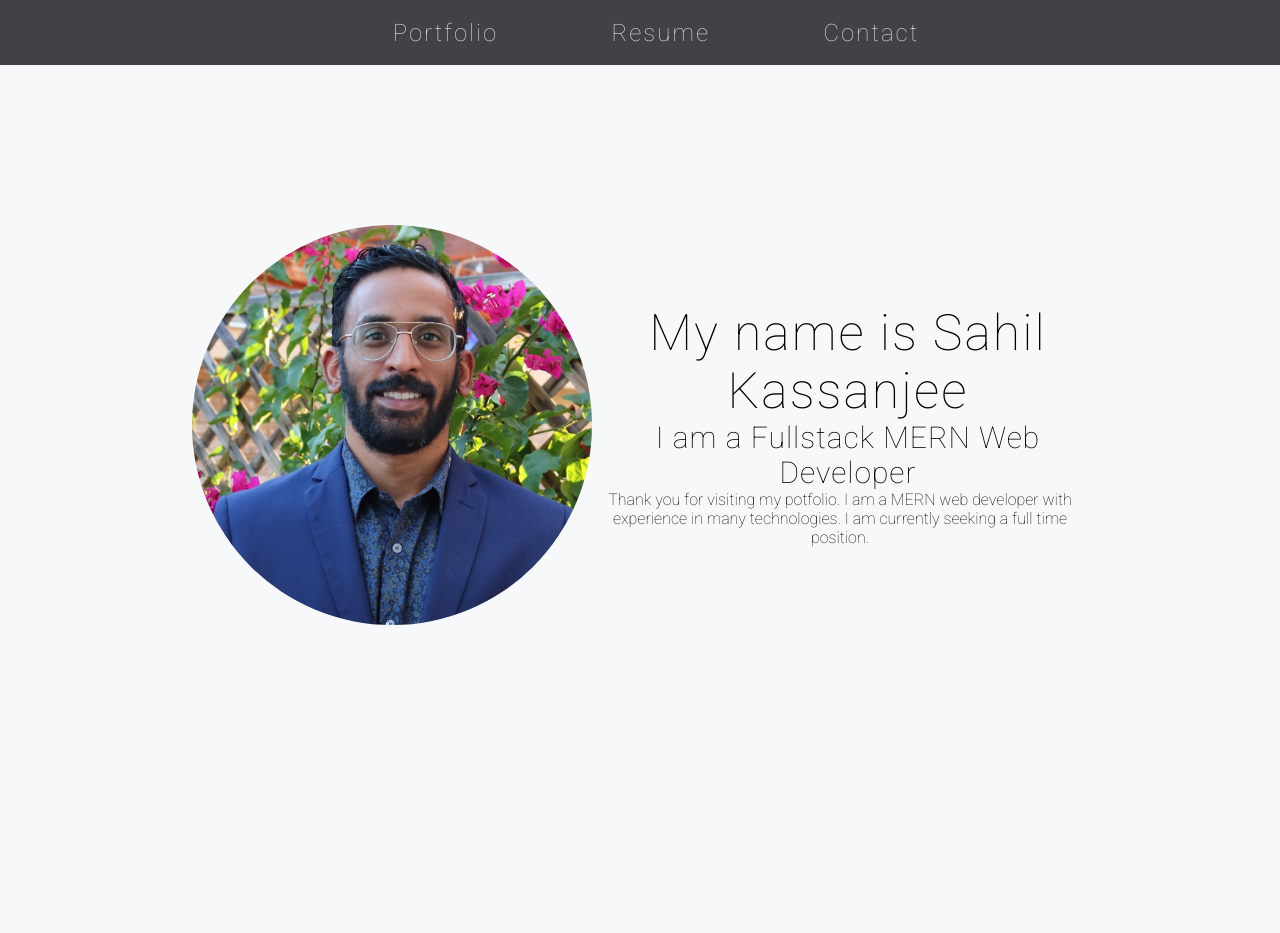
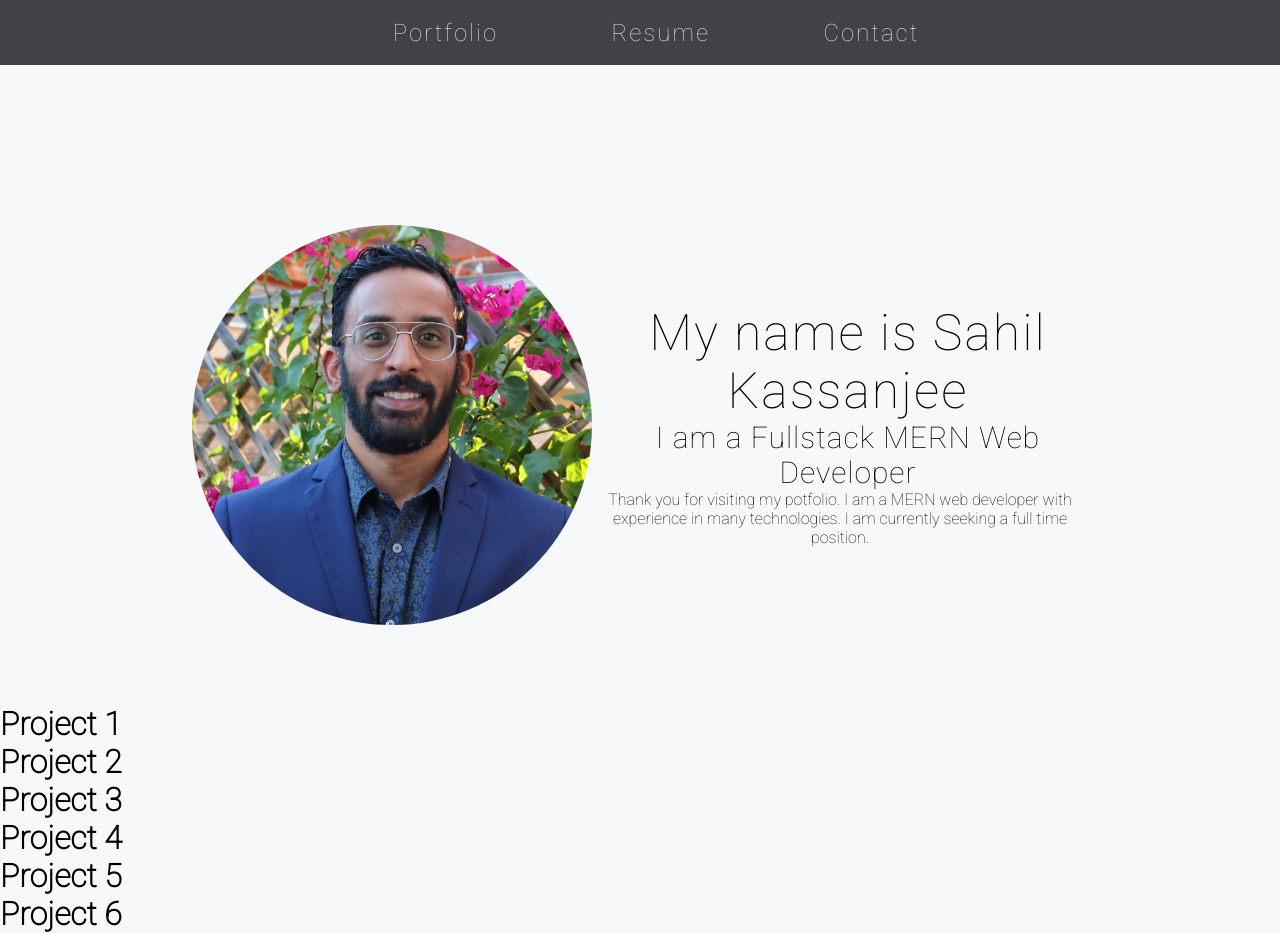
Before and after one commit to skassanjee/portfolio, a React (Create React App) app: page / in a window 1280 px wide. Before the commit the page ends 800 px from the top, so only its background shows below. Built offline with nearby package versions, Linux system fonts and the light colour scheme.

Commit message:
components added

```diff
--- /dev/null
+++ b/src/Components/Projects/Projects.component.js
@@ -0,0 +1,11 @@
+import React from 'react'
+
+const Projects = (props) =>{
+    return(
+        <div>
+            <h1>{props.title} </h1>
+        </div>
+    )
+}
+
+export default Projects
--- /dev/null
+++ b/src/Components/ProjectsSection/ProjectsSection.component.js
@@ -0,0 +1,17 @@
+import React from 'react'
+import Projects from '../../Components/Projects/Projects.component'
+
+const ProjectsSection = () => {
+    return(
+        <div>
+            <Projects title="Project 1" />
+            <Projects title="Project 2"/>
+            <Projects title="Project 3"/>
+            <Projects title="Project 4"/>
+            <Projects title="Project 5" />
+            <Projects title="Project 6"/>
+        </div>
+    )
+}
+
+export default ProjectsSection
--- a/src/Pages/Homepage/Homepage.component.jsx
+++ b/src/Pages/Homepage/Homepage.component.jsx
@@ -1,11 +1,13 @@
 import React from 'react'
 import Navbar from '../../Components/NavbarMenu/NavbarMenu.component'
 import Intro from '../../Components/Intro/intro.component.'
+import ProjectsSection from '../../Components/ProjectsSection/ProjectsSection.component'
 
 const Portfolio = () =>{
     return(
         <div>
             <Intro />
+            <ProjectsSection />
         </div>
     )
 }
```
